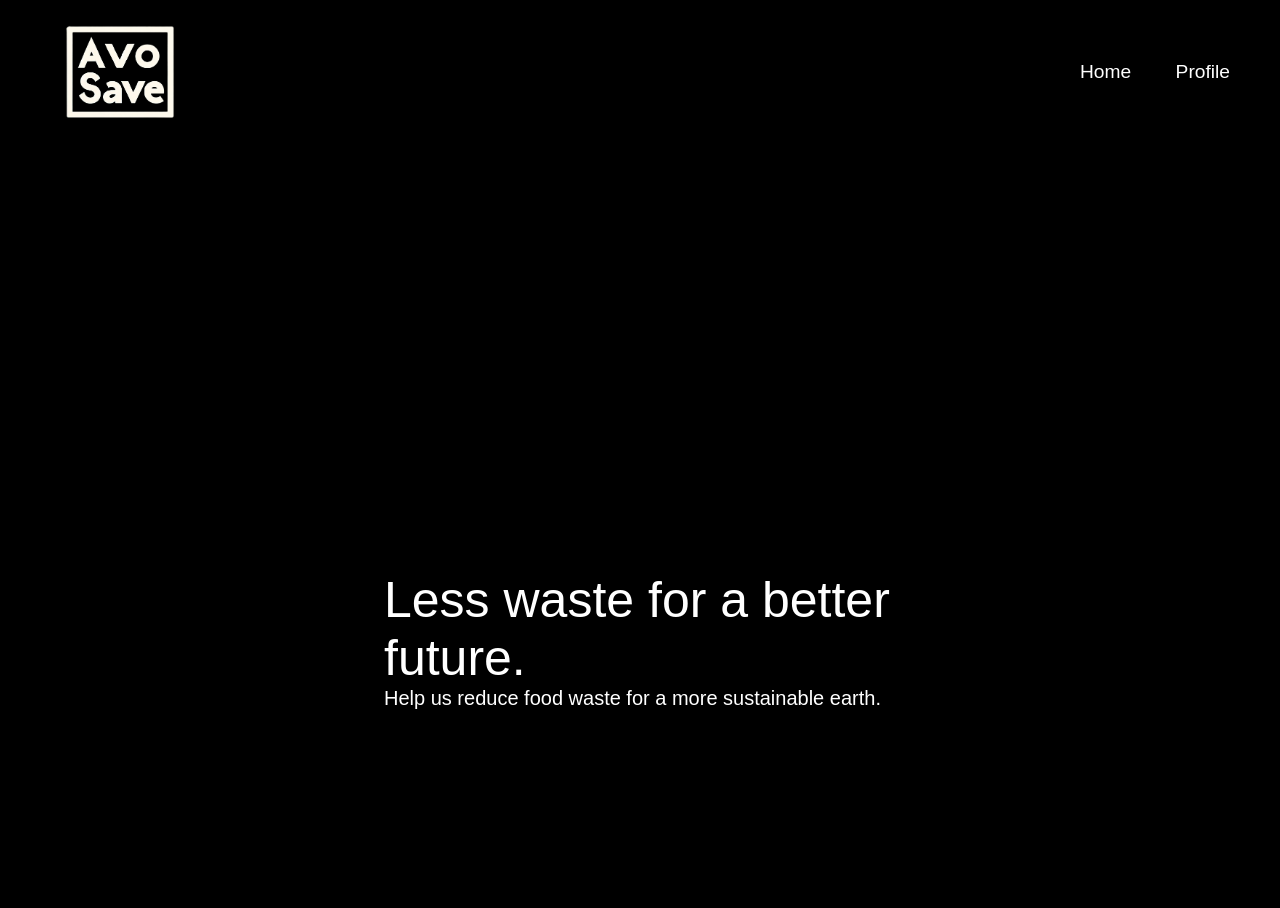
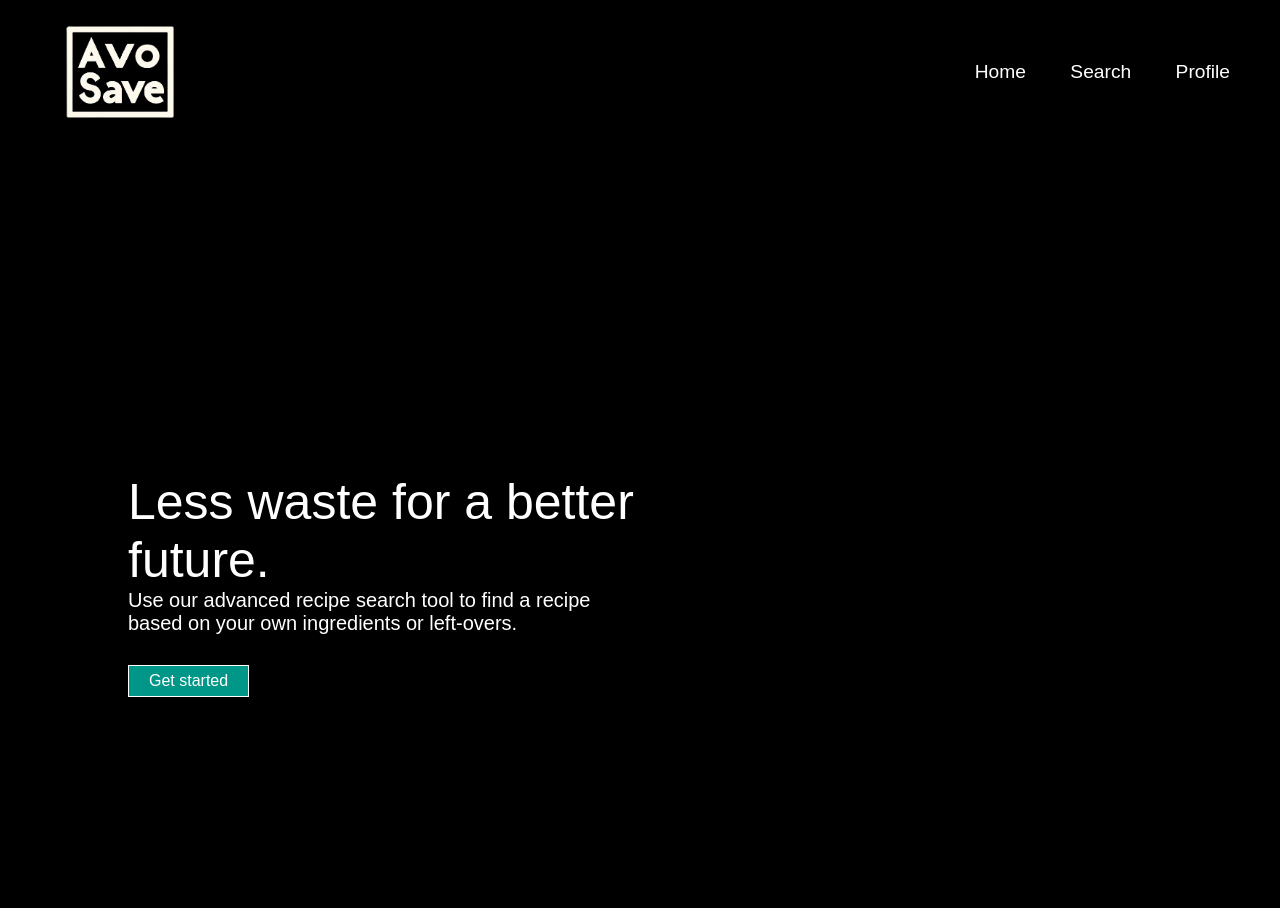
Before and after one commit to B-Vukajlovic/AvoSave-2023, a PHP site: page / in a window 1280 px wide. Shown: the top 908 px of the page. After the commit the page ends 697 px from the top, so only its background shows below. Run offline with PHP 8.4, Linux system fonts and the light colour scheme.

Commit message:
Version 4

```diff
--- a/index.html
+++ b/index.html
@@ -7,15 +7,15 @@
     <title>Document</title>
 </head>
 <body>
+    <div class="frontPage">
         <div class="header">
-        <!-- <video autoplay muted loop id="myVideo">
-            <source src="/VIdeos/vidHomepage.mp4" type="video/mp4">
-        </video> -->
+
             <img src="/VIdeos/Logo-PhotoRoom(3).png" class="logo">
 
             <nav class="navbar">
                 <ul>
                     <li><a href="#">Home</a></li>
+                    <li><a href="#">Search</a></li>
                     <li><a href="#">Profile</a></li>
                 </ul>
             </nav>
@@ -24,7 +24,9 @@
 
         <div class="content">
             <p id="header">Less waste for a better future.</p>
-        <p>Help us reduce food waste for a more sustainable earth.</p>
+            <p>Use our advanced recipe search tool to find a recipe based on your own ingredients or left-overs.</p>
+            <button id="button"> Get started</button>
+        </div>
     </div>
 </body>
 </html>
--- a/style.css
+++ b/style.css
@@ -5,11 +5,9 @@
     font-family: sans-serif;
 }
 
-html {
-    height: 500%
-}
-
-body {
+.frontPage {
+    width: 100%;
+    height: 100vh;
     background-image: url(/VIdeos/Black.png);
     background-size: cover;
 }
@@ -61,11 +59,16 @@ body {
 .content {
     position: absolute;
     width: 40%;
-    top: 80%;
-    left: 50%;
+    top: 75%;
+    left: 30%;
     transform: translate(-50%, -50%);
     text-align: left;
     color: white;
+}
+
+.content p {
+    font-size: 20px;
+    font-weight: 400;
 }
 
 .content #header {
@@ -73,7 +76,20 @@ body {
     font-weight: 400;
 }
 
-.content p {
-    font-size: 20px;
-    font-weight: 400;
+.content #button {
+    background-color: #009688;
+    border-style: solid;
+    border-width: 1px;
+    border-color: white;
+    color: white;
+    padding: 6px 20px;
+    text-align: center;
+    text-decoration: none;
+    font-size: 16px;
+    cursor: pointer;
+    margin: 30px 0px;
 }
+
+.content #button:hover {
+    background-color: #00b1a0;
+}
```
Lines whose indentation alone changed are shown as unchanged.
